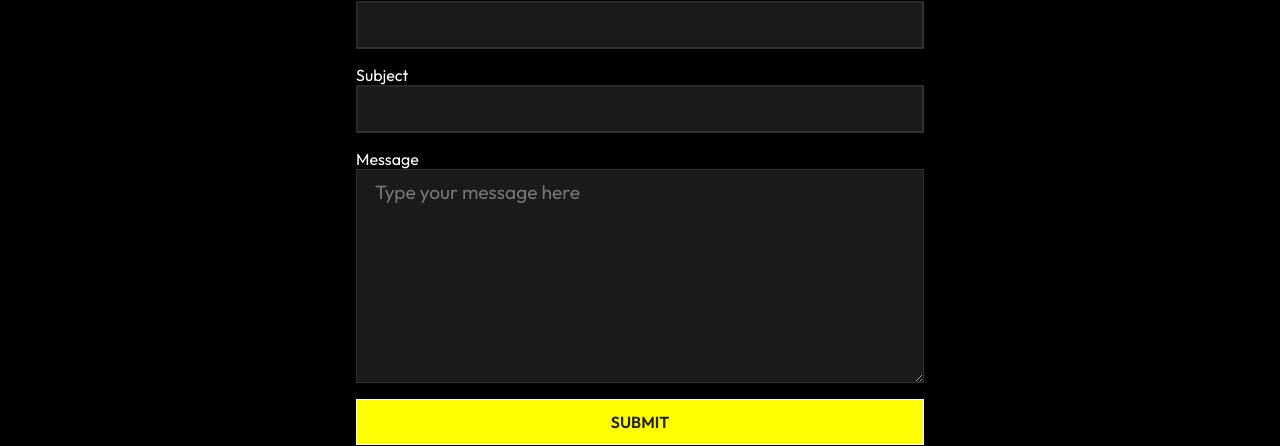
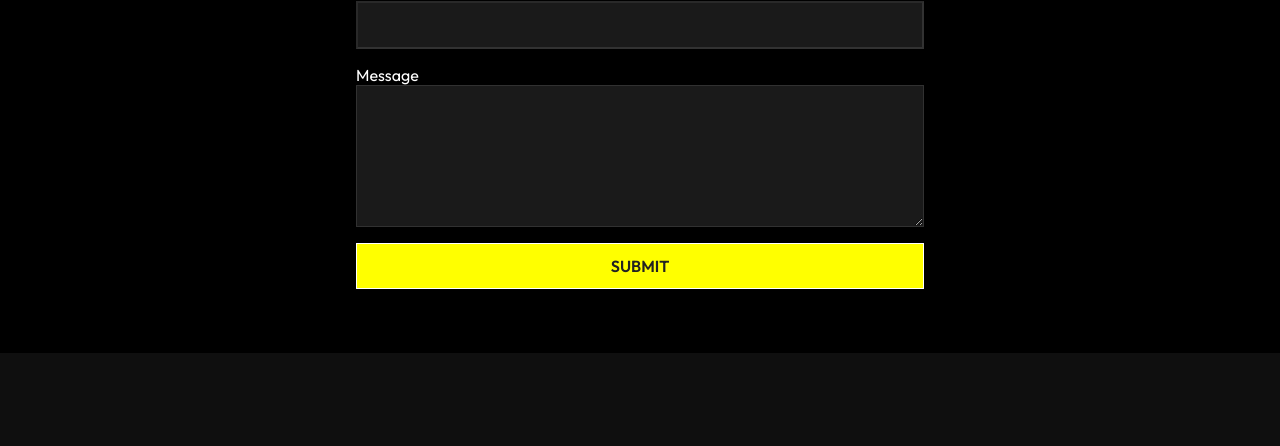
Before and after one commit to rypab4/portfolio_react_final, a React (Create React App) app: page /contact in a window 1280 px wide. Shown: the part 647-1093 px from the top of the page. Built offline with nearby package versions, Linux system fonts and the light colour scheme.

Commit message:
fixed contact

```diff
--- a/package.json
+++ b/package.json
@@ -9,6 +9,7 @@
     "axios": "^1.3.4",
     "bootstrap": "^5.2.3",
     "dotenv": "^16.0.3",
+    "emailjs-com": "^3.2.0",
     "gh-pages": "^5.0.0",
     "react": "^18.2.0",
     "react-bootstrap": "^2.7.2",
--- a/src/components/AboutContent.js
+++ b/src/components/AboutContent.js
@@ -3,14 +3,14 @@ import "./AboutContentStyles.css"
 import React from 'react'
 import {Link} from "react-router-dom"
 import React1 from "../assets/react1.png"
-import React2 from "../assets/react2.png"
+import React2 from "../assets/IMG_3649.jpeg"
 
 const AboutContent = () => {
   return (
     <div className="about">
         <div className="left">
             <h1>Who Am I?</h1>
-            <p>I'm a react front-end developer.  I create responisive secure websites for my clients</p>
+            <p>As a scientist specializing in automation, I utilize my full-stack web development skills to design and develop websites that assist the laboratory.</p>
             <Link to="/contact">
                 <button className="btn">Contact</button>
             </Link>
@@ -18,9 +18,6 @@ const AboutContent = () => {
         </div>
         <div className="right">
             <div className="img-container"></div>
-            <div className="img-stack top">
-                <img src={React1} className="img" alt="true"/>
-            </div>
             <div className="img-stack bottom">
             <img src={React2} className="img" alt="true"/>
             </div>
--- a/src/components/Form.js
+++ b/src/components/Form.js
@@ -1,24 +1,90 @@
-import "./FormStyles.css"
+import { useState } from 'react';
+import { send } from 'emailjs-com';
 
-import React from 'react'
+import { validateEmail } from '../utils/helpers';
+import './FormStyles.css';
 
 const Forms = () => {
+  const [formState, setFormState] = useState({ name: '', email: '', message: '' });
+  const { name, email, message } = formState;
+  const [errorMessage, setErrorMessage] = useState('');
+  const [response, setResponse] = useState(null);
+
+  const handleChange = e => {
+    if (e.target.name === 'email') {
+        const isValid = validateEmail(e.target.value);
+        console.log(isValid);
+        if (!isValid) {
+            setErrorMessage('Your email is invalid.');
+        } else {
+            setErrorMessage('');
+        }
+    } else {
+        if (!e.target.value.length) {
+            setErrorMessage(`${e.target.name} is required.`);
+        } else {
+            setErrorMessage('');
+        }
+    }
+
+    if (!errorMessage) {
+        setFormState({ ...formState, [e.target.name]: e.target.value });
+    }
+}
+
+const handleSubmit = e => {
+  e.preventDefault();
+
+  const from_name = formState.name;
+  const message = formState.message;
+  const reply_to = formState.email;
+
+  const toSend = { from_name, message, reply_to };
+
+  // reset input fields after submit
+  Array.from(document.querySelectorAll("input")).forEach(
+      input => (input.value = "")
+  );
+
+  // reset textarea fields after submit
+  Array.from(document.querySelectorAll('textarea')).forEach
+      (
+          input => (input.value = "")
+      );
+
+  send(
+      'service_106gwhj',
+      'template_q48h3sn',
+      toSend,
+      'user_NVXWfdcOsviqZFCpy1AWZ'
+  )
+      .then((response) => {
+
+          setResponse(response)
+
+          setTimeout(() => {
+              setResponse(null)
+          }, 2000)
+      })
+      .catch((err) => {
+          console.log('FAILED...', err);
+      });
+}
+
   return (
     <div className="form">
-      <form>
+      <form onSubmit={handleSubmit}>
         <label>Your Name</label>
-        <input type="text"></input>
+        <input type="text" name="name" defaultValue={name} onBlur={handleChange} />
+
         <label>Your Email</label>
-        <input type="email"></input>
-        <label>Subject</label>
-        <input type="text"></input>
+        <input type="email" name="email" defaultValue={email} onBlur={handleChange} />
         <label>Message</label>
-        <textarea rows="8"placeholder="Type your message here"/>
+        <textarea name="message" rows="5" defaultValue={message} onBlur={handleChange} />
         <button className="btn">Submit</button>
       </form>
+    </div>
+  );
+};
 
-    </div>
-  )
-}
-
-export default Forms
+export default Forms;
--- a/src/components/HeroImg.js
+++ b/src/components/HeroImg.js
@@ -14,7 +14,6 @@ const HeroImg = () => {
         <div className="content">
             <h1>Ryan Pabalate: </h1>
               <p>Scientist, Automation Specialist, FullStack Web Developer</p>
-              {<img className="ryan" src={picture} alt=" Ryan Pabalate"/>}
             <div className="proj-link">
             <Link to="/portfolio" className="btn">Portfolio</Link>
             <Link to="/contact" className="btn btn-light">Contact</Link>
--- a/src/components/NavBar.js
+++ b/src/components/NavBar.js
@@ -37,7 +37,7 @@ const Navbar = () => {
                     <NavLink to="/contact" activeClassName="active">Contact</NavLink>
                 </li>
                 <li>
-                    <Nav.Link href={resume} download>Resume</Nav.Link>
+                <NavLink to="/resume" activeClassName="active">Resume</NavLink>
                 </li>
             </ul>
             <div className="hamburger" onClick={handleClick}>
--- a/src/routes/About.js
+++ b/src/routes/About.js
@@ -8,7 +8,7 @@ const About = () => {
   return (
     <div>
     <Navbar/>
-    <HeroImg2 heading="ABOUT." text="I am a cool Front-End Developer"/>
+    <HeroImg2 heading="ABOUT: Ryan Pabalate"/>
     <AboutContent/>
     <Footer/>
   </div>
--- /dev/null
+++ b/src/utils/helpers.js
@@ -0,0 +1,21 @@
+export function validateEmail(email) {
+    var re = /^(([^<>()[\]\\.,;:\s@"]+(\.[^<>()[\]\\.,;:\s@"]+)*)|(".+"))@((\[[0-9]{1,3}\.[0-9]{1,3}\.[0-9]{1,3}\.[0-9]{1,3}\])|(([a-zA-Z\-0-9]+\.)+[a-zA-Z]{2,}))$/;
+    return re.test(String(email).toLowerCase());
+  }
+
+  export function formatTitle(title) {
+    const titleArray = title.split('-');
+    const newTitleArray = []
+
+    for (let i = 0; i < titleArray.length; i++) {
+      newTitleArray.push(capitalizeFirstLetter(titleArray[i]))
+    }
+
+    const formattedTitle = newTitleArray.join(' ');
+
+    return formattedTitle;
+  }
+
+  export function capitalizeFirstLetter(string) {
+    return string.charAt(0).toUpperCase() + string.slice(1);
+  }
```
Also changed, not shown: src/components/ResumeContent.js (added), 1 other file (tests, documents, lock files or other folders).
